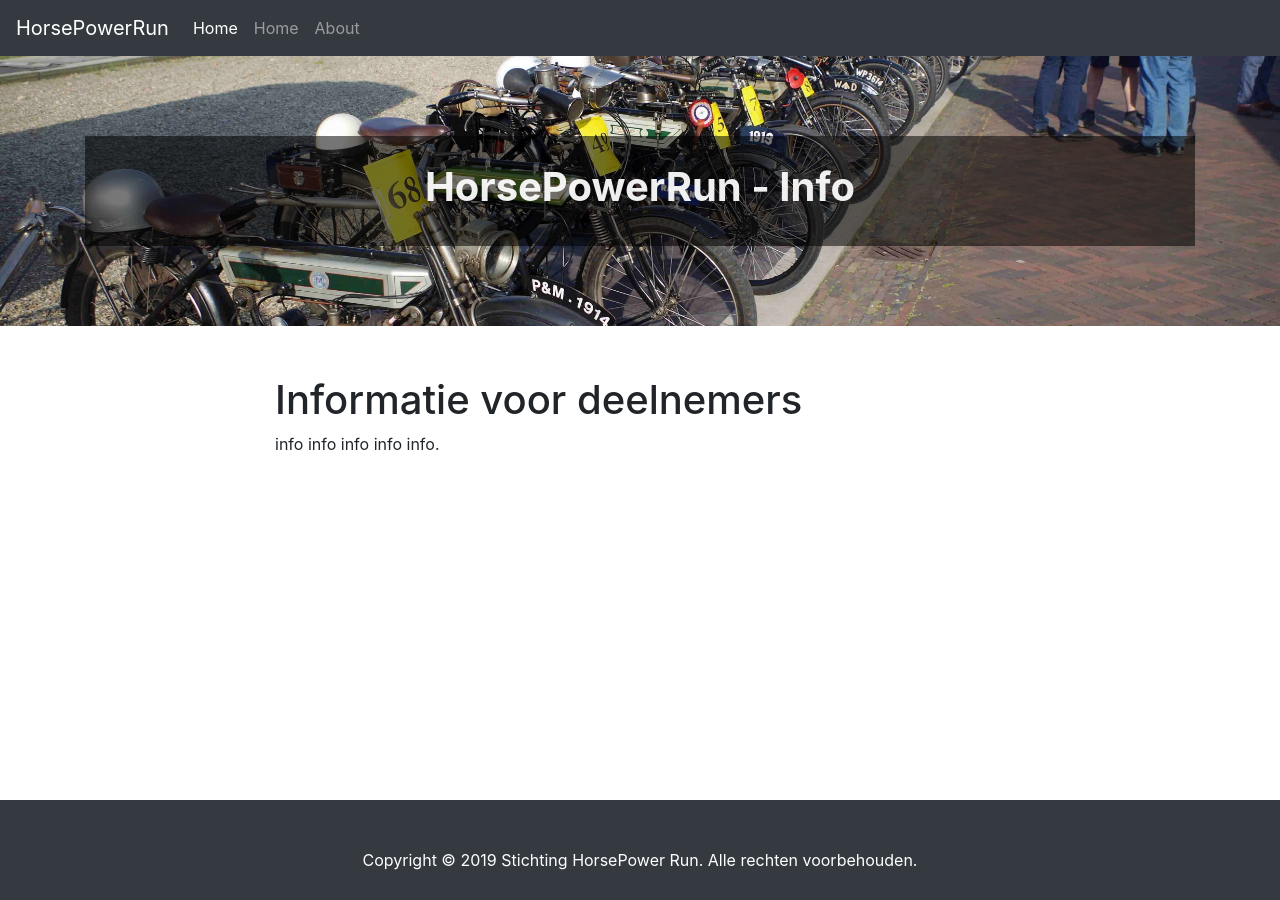
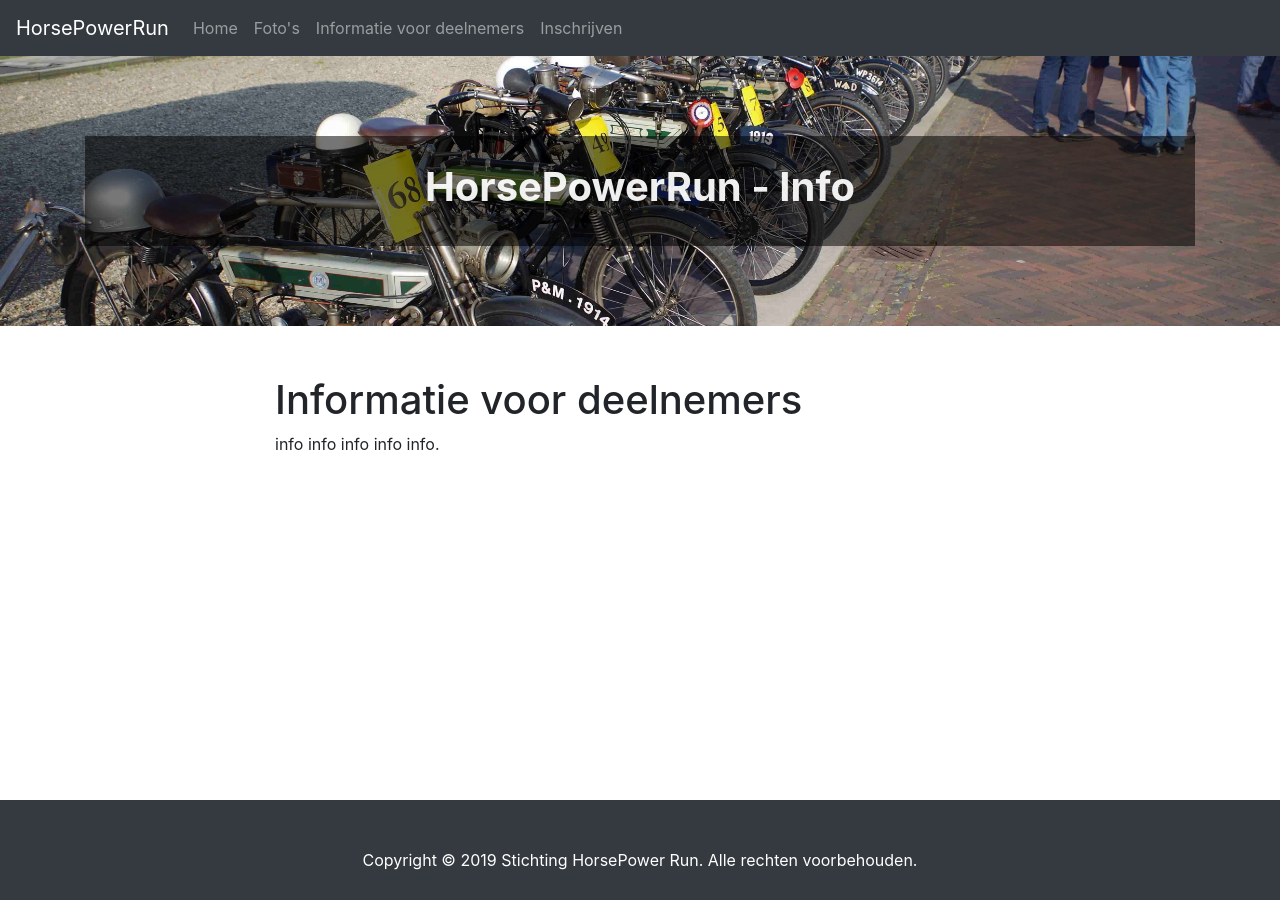
Before and after one commit to nielshuman/HorsePowerRun, a Jekyll site: the page built from nl/info.md, in a window 1280 px wide. Built offline with Jekyll 4.4.1, drawn with Linux system fonts in a browser that asks for light colours.

Commit message:
did it well

```diff
--- a/_data/nav.yml
+++ b/_data/nav.yml
@@ -1,4 +1,8 @@
 - name: Home
-  link: /
-- name: About
-  link: /about.html
+  link: /nl/
+- name: Foto's
+  link: /nl/fotos
+- name: Informatie voor deelnemers
+  link: /nl/info
+- name: Inschrijven
+  link: /nl/inschrijven
--- a/_includes/header.html
+++ b/_includes/header.html
@@ -5,7 +5,6 @@
   </button>
   <div class="collapse navbar-collapse" id="navbarNavAltMarkup">
     <div class="navbar-nav">
-      <a class="nav-item nav-link active" href="#">Home <span class="sr-only">(current)</span></a>
 
       {% for item in site.data.nav %}
         <a class="nav-item nav-link {% if page.url == item.link %}active{% endif %}" href="{{ item.link }}">
```
